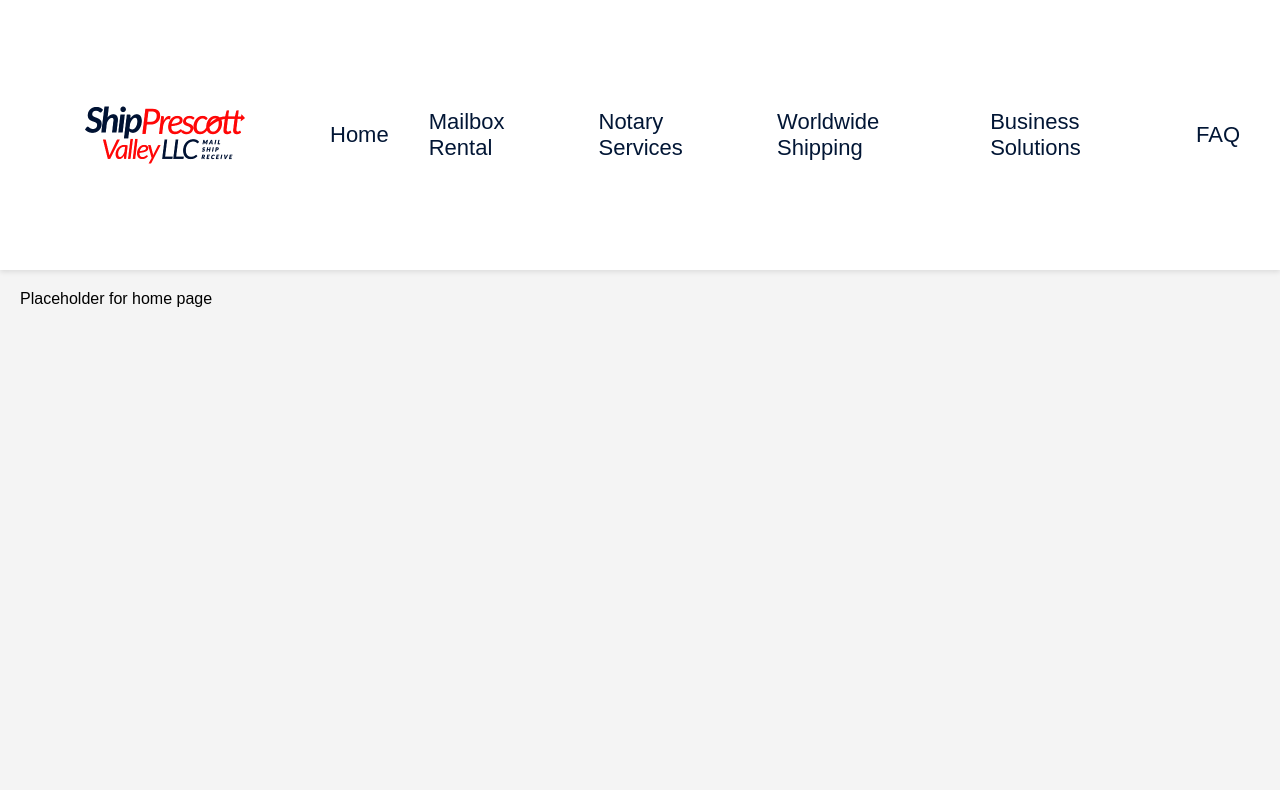
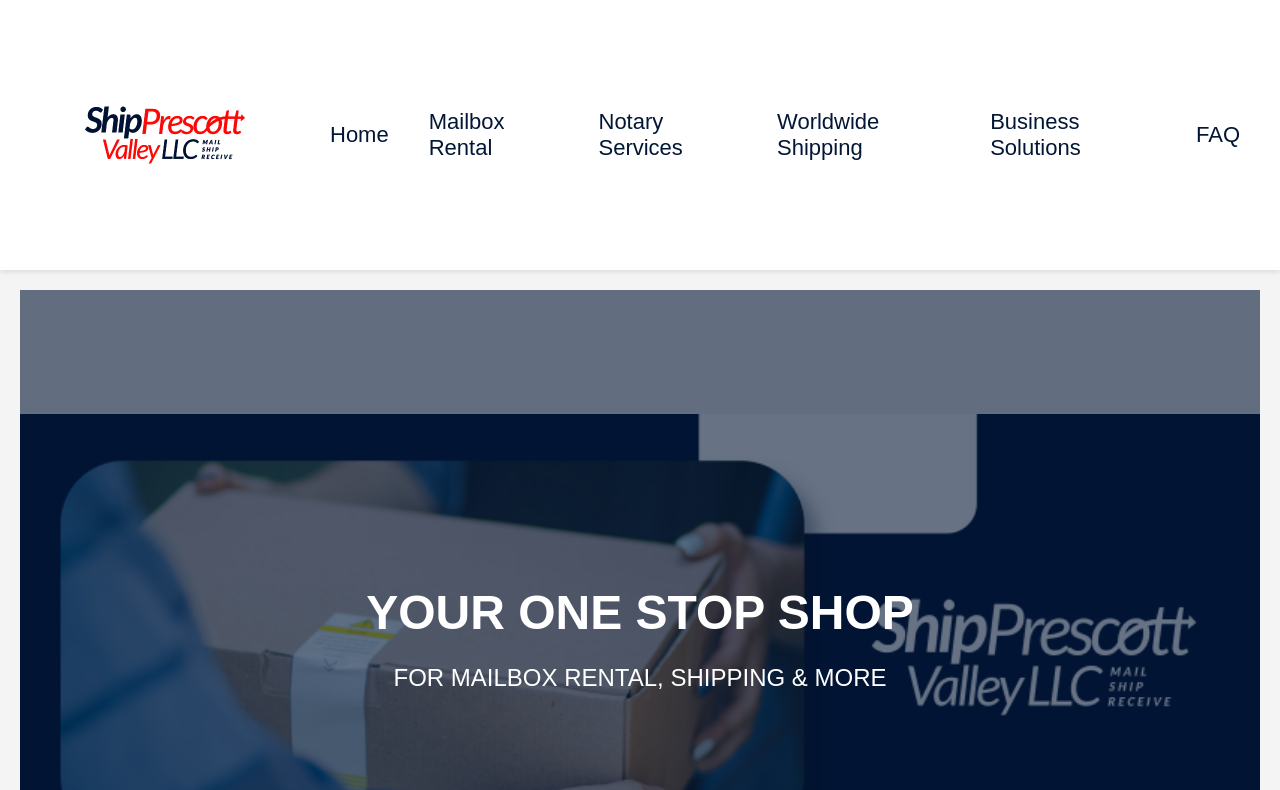
Before and after one commit to sarahpickering/ship-prescott-valley, a React (Create React App) app: page / in a window 1280 px wide. Shown: the top 790 px of the page. Built offline with nearby package versions, Linux system fonts and the light colour scheme.

Commit message:
import HeroSection

```diff
--- a/src/Components/Home.js
+++ b/src/Components/Home.js
@@ -1,10 +1,15 @@
 import React from 'react';
 import Header from './Header'
+import HeroSection from './Hero';
 import styled from 'styled-components';
 //import { SectionContainer, SectionTitle, SectionText } from './Styles/globalStyle';
 
 function Home() {
-    return <div>Placeholder for home page</div>
+    return (
+        <>
+        <HeroSection />
+        </>
+    )
 }
 
 export default Home
```
